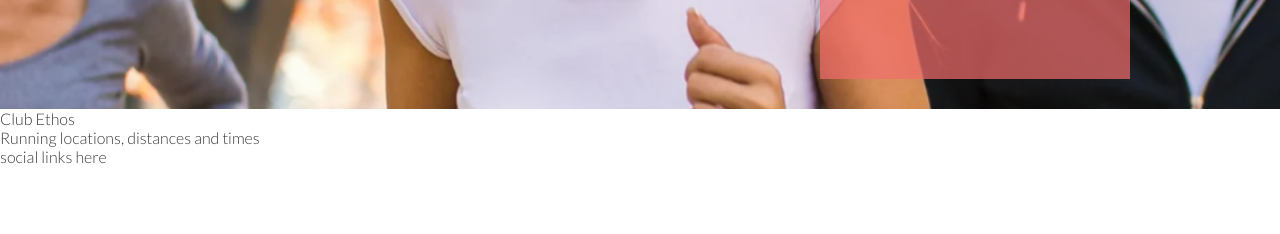
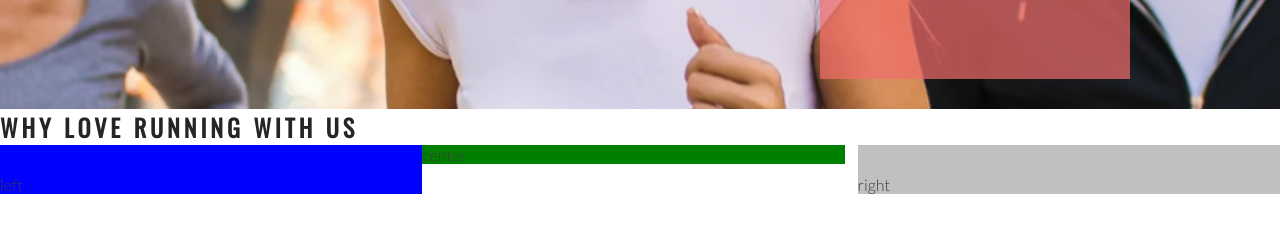
Before and after one commit to NinoFVal/Love-Running-Ex, a plain HTML site: page index.html in a window 1280 px wide. Shown: the part 566-800 px from the top of the page. Drawn offline with nearby package versions, Linux system fonts and the light colour scheme.

Commit message:
add club ethos main structure

```diff
--- a/assets/css/style.css
+++ b/assets/css/style.css
@@ -25,6 +25,7 @@ h2 {
 #logo {
   float: left;
   font-size: 280%;
+  margin-left: 30px;
 }
 
 /* navigation links */
@@ -113,3 +114,30 @@ h2 {
 
   position: absolute;
 }
+
+/* Club Ethos */
+
+#club-ethos {
+  height: 600px;
+}
+
+#left-about {
+  padding-top: 30px;
+  width: 33%;
+  float: left;
+  background-color: blue;
+}
+
+#right-about {
+  padding-top: 30px;
+  width: 33%;
+  float: right;
+  background-color: silver;
+}
+
+#center-about {
+  width: 33%;
+  float: left;
+  margin: 0 auto;
+  background-color: green;
+}
--- a/index.html
+++ b/index.html
@@ -43,7 +43,16 @@
       </div>
     </section>
 
-    <section>Club Ethos</section>
+    <section id="club-ethos">
+      <h1>Why Love Running with us</h1>
+
+      <div id="left-about">left</div>
+
+      <div id="right-about">right</div>
+
+      <div id="center-about">center</div>
+    </section>
+
     <section>Running locations, distances and times</section>
     <footer>social links here</footer>
   </body>
```
